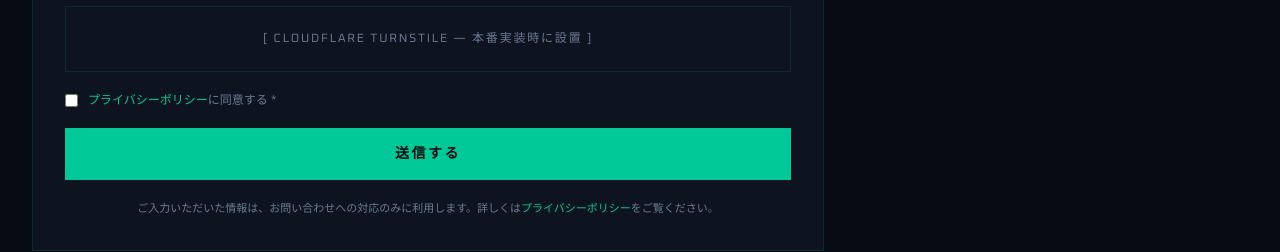
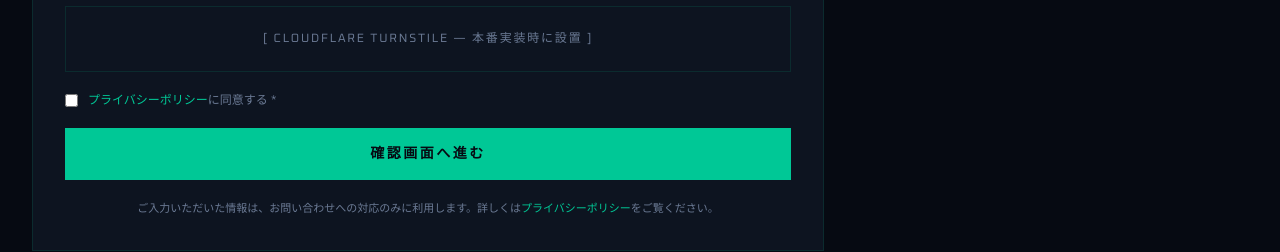
Before and after one commit to kenta-io/portfolio-site, a Next.js app: page /contact in a window 1280 px wide. Shown: the part 1580-1832 px from the top of the page. Built offline with nearby package versions, Linux system fonts and the light colour scheme.

Commit message:
fix: relabel contact form submit button to reflect confirm-step transition

```diff
--- a/src/components/contact/ContactForm/index.tsx
+++ b/src/components/contact/ContactForm/index.tsx
@@ -186,7 +186,7 @@ export function ContactForm() {
         type="submit"
         className="font-heading w-full bg-accent py-3.5 text-sm font-semibold uppercase tracking-[0.18em] text-accent-foreground transition-opacity hover:opacity-85 md:py-4"
       >
-        送信する
+        確認画面へ進む
       </button>
 
       <p className="font-heading text-center text-[11px] leading-relaxed text-muted-foreground">
```
